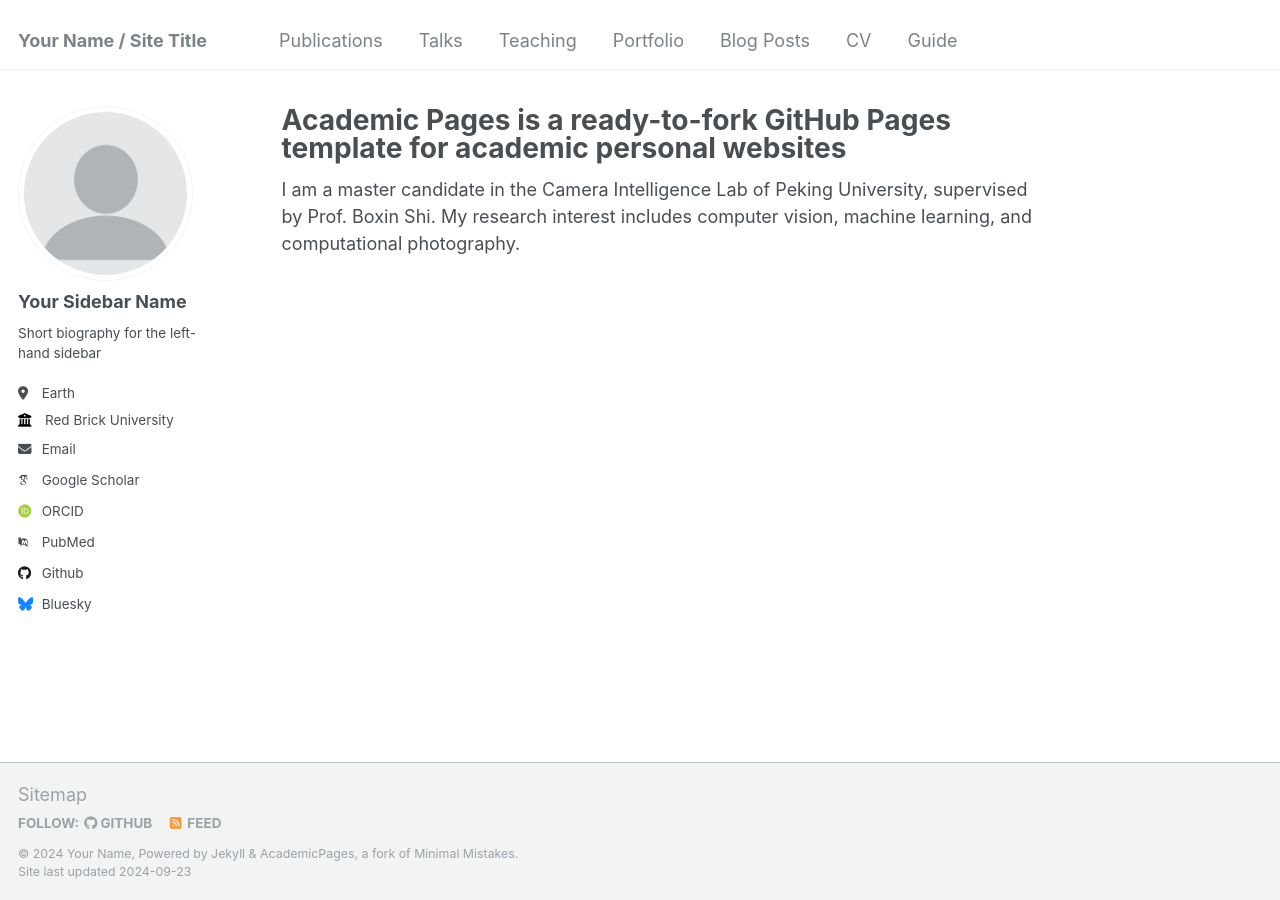
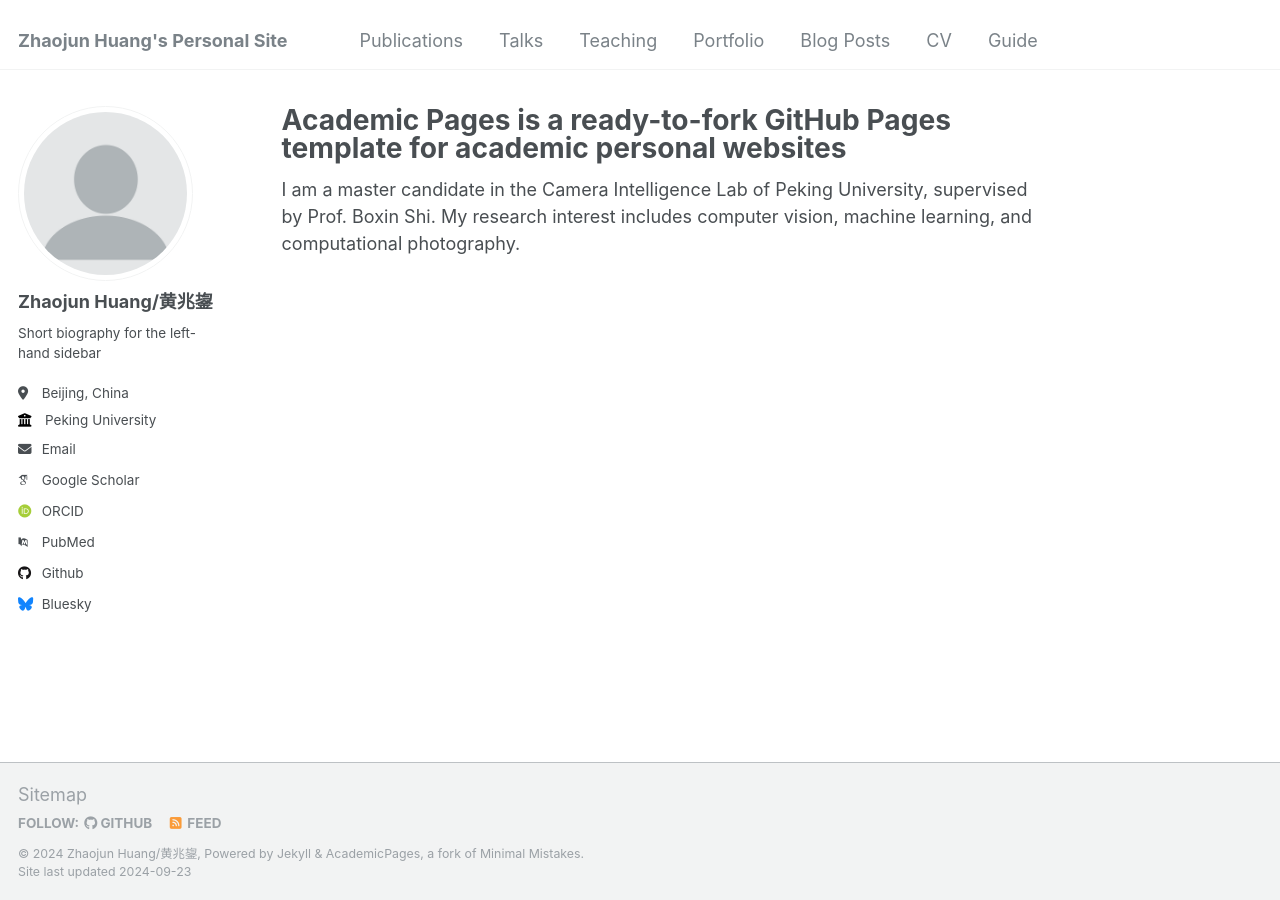
Before and after one commit to BAJimH/BAJimH.github.io, a Jekyll site: the page built from _pages/about.md, in a window 1280 px wide. Built offline with Jekyll 4.4.1, drawn with Linux system fonts in a browser that asks for light colours; some web fonts are replaced.

Commit message:
Update _config.yml

```diff
--- a/_config.yml
+++ b/_config.yml
@@ -8,13 +8,13 @@
 
 # Basic Site Settings
 locale                   : "en-US"
-title                    : "Your Name / Site Title"
+title                    : "Zhaojun Huang's Personal Site"
 title_separator          : "-"
-name                     : &name "Your Name"
+name                     : &name "Zhaojun Huang/黄兆鋆"
 description              : &description "personal description"
-url                      : https://academicpages.github.io # the base hostname & protocol for your site e.g. "https://mmistakes.github.io"
+url                      : https://bajimh.github.io # the base hostname & protocol for your site e.g. "https://mmistakes.github.io"
 baseurl                  : "" # the subpath of your site, e.g. "/blog"
-repository               : "academicpages/academicpages.github.io"
+repository               : "BAJimH/BAJimH.github.io"
 
 # Site Author - The following control what appear as part of the author content on the side bar.
 #               If a field is blank the icon and link will not appear, otherwise it will be shown.
@@ -22,13 +22,13 @@ repository               : "academicpages/academicpages.github.io"
 author:
   # Biographic information
   avatar           : "profile.png"
-  name             : "Your Sidebar Name"
+  name             : "Zhaojun Huang/黄兆鋆"
   pronouns         : # example: "she/her"
   bio              : "Short biography for the left-hand sidebar"
-  location         : "Earth"
-  employer         : "Red Brick University"
+  location         : "Beijing, China"
+  employer         : "Peking University"
   uri              : # URL
-  email            : "none@example.org"
+  email            : "huangzhaojun@stu.pku.edu.cn"
 
   # Academic websites
   arxiv            : # URL - Update with the correct link to your profile
@@ -43,12 +43,12 @@ author:
   bitbucket        : # Username - Update with your username on the site
   codepen          : # Username
   dribbble         : # Username
-  github           : "academicpages"
+  github           : "BAJimH"
   kaggle           : # Username
   stackoverflow    : # User number or user number and name (i.e., use "1" or "1/jeff-atwood")
 
   # Social media
-  bluesky          : "bsky.app" # Replace this with you Bluesky username
+  bluesky          : "" # Replace this with you Bluesky username
   facebook         : # Username
   flickr           : # Username
   foursquare       : # Username
```
